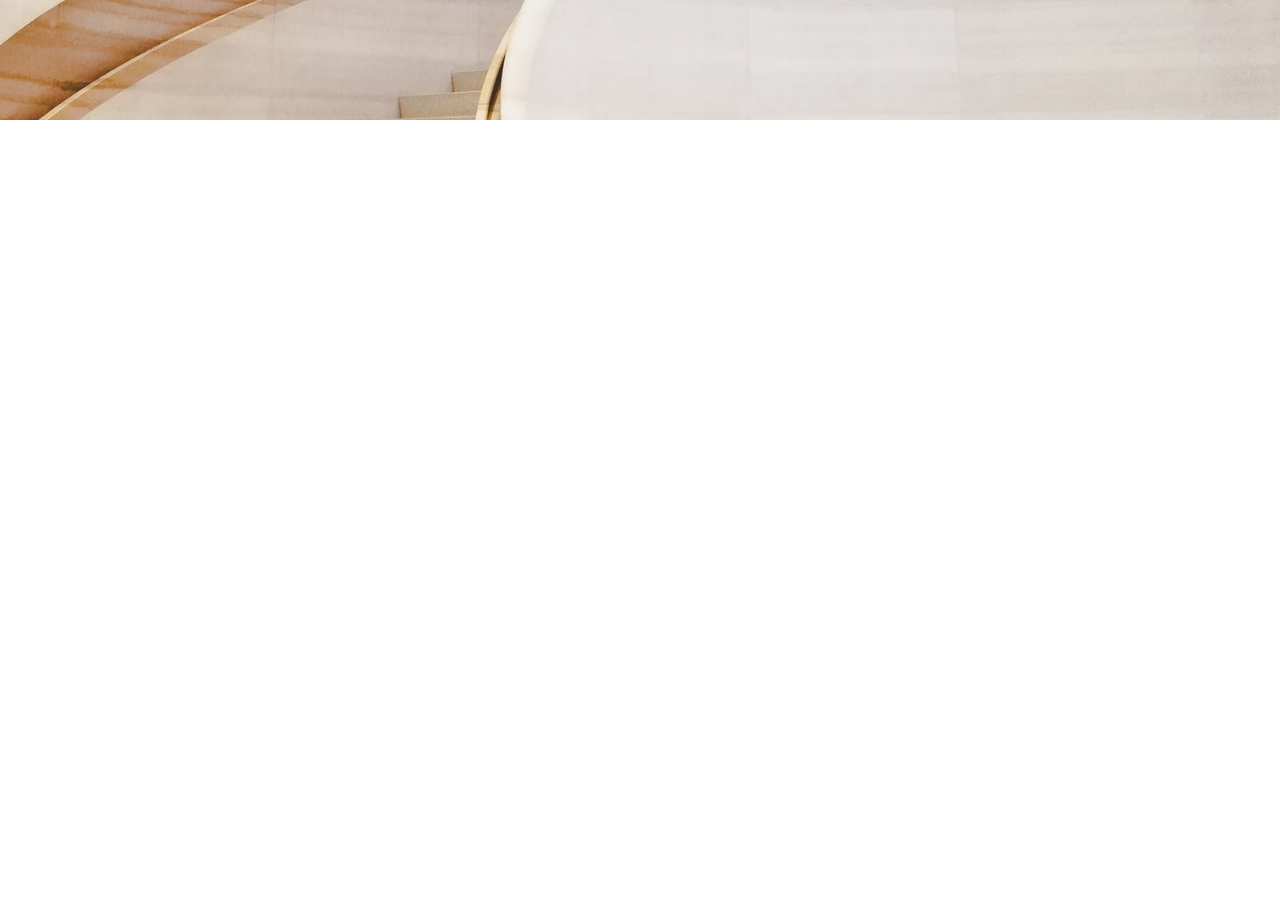
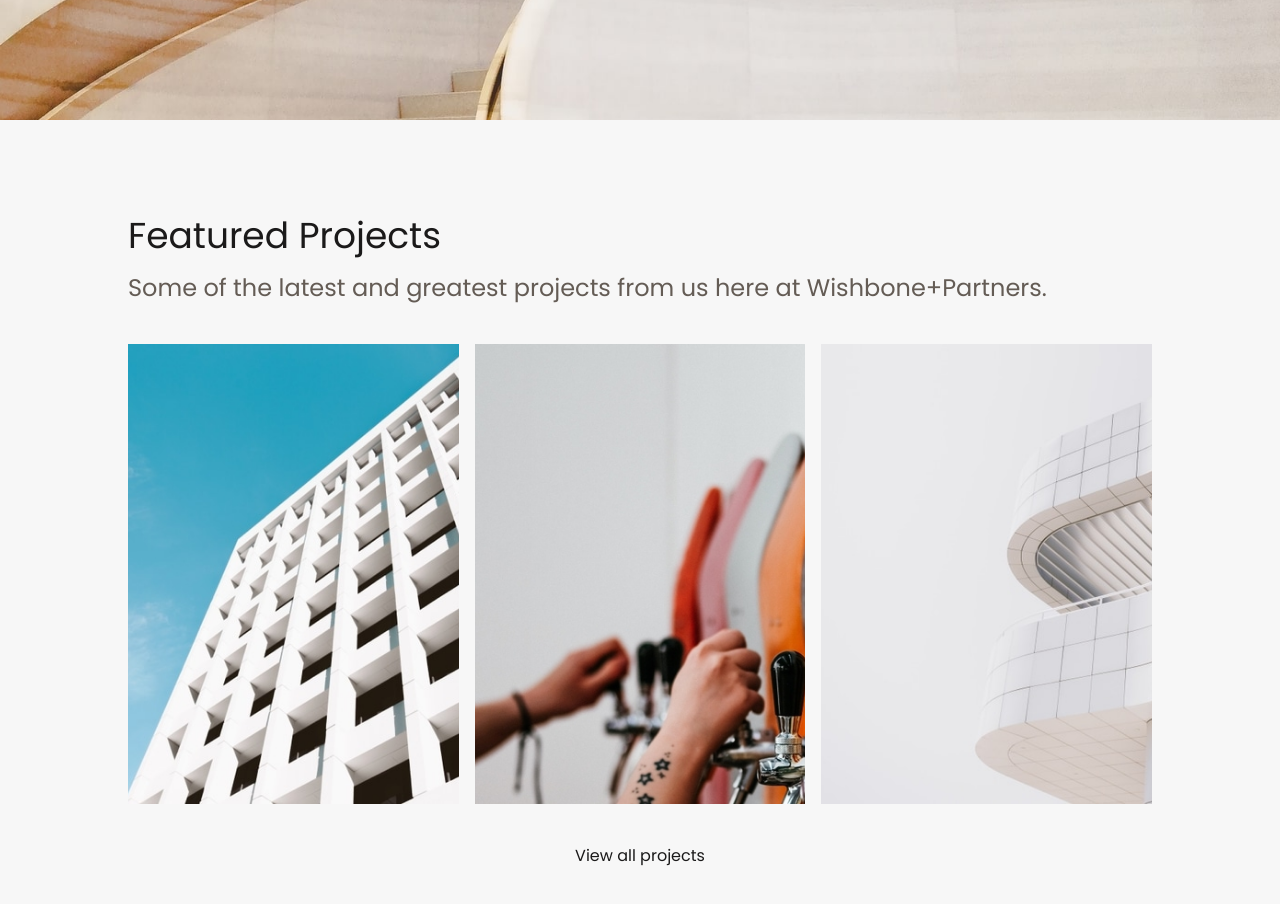
Before and after one commit to imflawlezz/wishbone-landing, a Next.js app: page / in a window 1280 px wide. Shown: the part 4320-5224 px from the top of the page. Before the commit the page ends 4440 px from the top, so only its background shows below. Built offline with nearby package versions, Linux system fonts and the light colour scheme.

Commit message:
feat: add FeaturedProjects.tsx section, adjust page.tsx layout

```diff
--- a/src/app/page.tsx
+++ b/src/app/page.tsx
@@ -5,6 +5,7 @@ import {ProjectCard} from "@/components/shared/ProjectCard";
 import {ProjectCardsData} from "@/data/ProjectCardsData";
 import {OurProcess} from "@/components/sections/OurProcess";
 import {PriorClients} from "@/components/sections/PriorClients";
+import {FeaturedProjects} from "@/components/sections/FeaturedProjects";
 
 export default function Home() {
     return (
@@ -32,6 +33,7 @@ export default function Home() {
                 imageURL={ProjectCardsData[2].imageURL}
                 className={ProjectCardsData[2].className}
             />
+            <FeaturedProjects />
         </>
     );
 }
--- /dev/null
+++ b/src/components/sections/FeaturedProjects.tsx
@@ -0,0 +1,32 @@
+import {FeaturedProjectCardsData} from "@/data/FeaturedProjectCardsData";
+import {FeaturedProjectCard} from "@/components/shared/FeaturedProjectCard";
+import {LinkComponent} from "@/components/shared/LinkComponent";
+
+export const FeaturedProjects = () => {
+    return (
+        <section className="w-full p-8 md:px-12 lg:px-32 md:py-16 lg:py-24
+        flex flex-col gap-10 justify-center bg-[var(--background-featured)]">
+            <div className="flex flex-col items-start gap-4 justify-center">
+                <h1 className="text-[var(--foreground)] text-3xl md:text-4xl">
+                    Featured Projects
+                </h1>
+                <p className="text-lg md:text-2xl text-[var(--paragraph-secondary)]">
+                    Some of the latest and greatest projects from us here at Wishbone+Partners.
+                </p>
+            </div>
+
+            <div className="flex flex-col md:flex-row gap-4">
+                {FeaturedProjectCardsData.map((item, index) => (
+                    <FeaturedProjectCard
+                        key={index}
+                        name={item.name}
+                        location={item.location}
+                        imageURL={item.imageUrl}
+                    />
+                ))}
+            </div>
+
+            <LinkComponent label={"View all projects"} className={"self-center"}/>
+        </section>
+    )
+}
```
